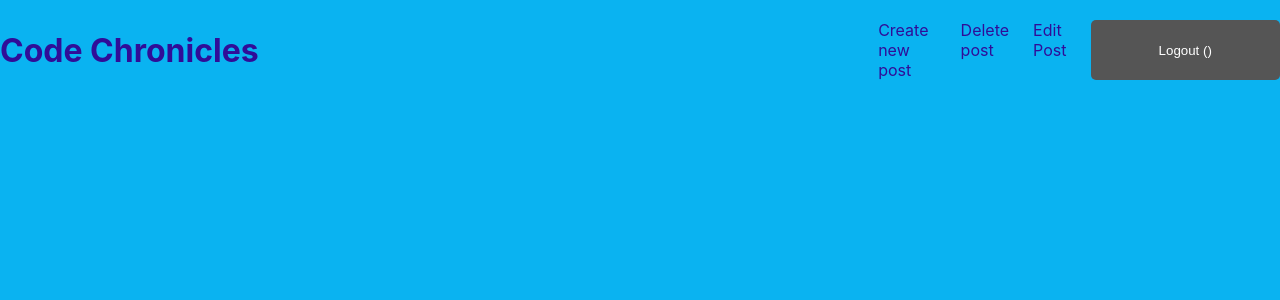
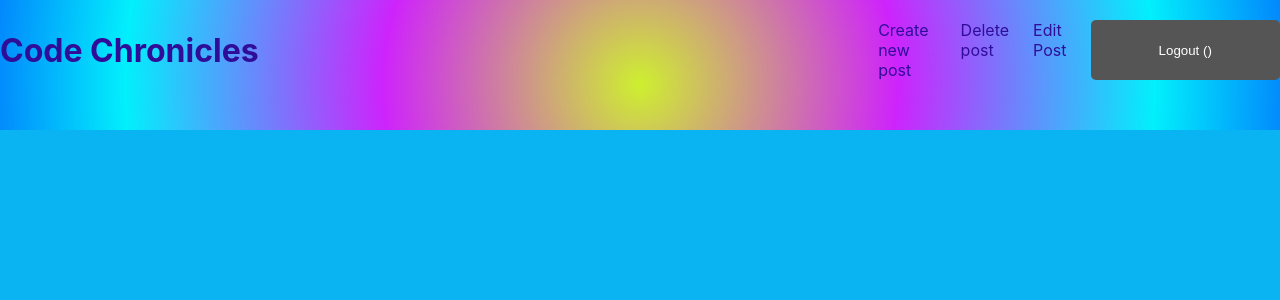
Before and after one commit to Misachka/CodeChronicles, a React (Vite) app in the folder client/: page /Dashboard in a window 1280 px wide. Shown: the top 300 px of the page. Built offline with nearby package versions, Linux system fonts and the light colour scheme.

Commit message:
a little bit of styling

```diff
--- a/client/package.json
+++ b/client/package.json
@@ -16,6 +16,7 @@
   "dependencies": {
     "@apollo/client": "^3.7.14",
     "date-fns": "^2.30.0",
+    "framer-motion": "^10.16.15",
     "graphql": "^16.6.0",
     "jwt-decode": "^4.0.0",
     "react": "^18.2.0",
--- a/client/src/pages/Dashboard.jsx
+++ b/client/src/pages/Dashboard.jsx
@@ -1,27 +1,132 @@
-import {Link} from "react-router-dom";
-import {useContext, useEffect, useState} from "react";
-import {UserContext} from "./UserContext";
-
+import { Link } from 'react-router-dom';
+import { useContext, useEffect, useState } from 'react';
+import { UserContext } from './UserContext';
+import { motion, useAnimation } from 'framer-motion';
 
 export default function Dashboard() {
   const { setUserInfo, userInfo } = useContext(UserContext);
   const username = userInfo?.username;
+  const [showWelcome, setShowWelcome] = useState(true);
+  const controls = useAnimation();
 
   const logout = () => {
     // Implement logout functionality here
   };
 
+  useEffect(() => {
+    // Hide the welcome message after 5 seconds
+    const timeout = setTimeout(() => {
+      setShowWelcome(false);
+    }, 5000);
+
+    // Bouncing animation for the welcome box
+    controls.start({
+      y: [-20, 20, -20],
+      transition: { duration: 1, repeat: Infinity },
+    });
+
+    return () => {
+      clearTimeout(timeout);
+      controls.stop();
+    };
+  }, [controls]);
+
   return (
-    <header>
-      <Link to="/" className="logo">Code Chronicles</Link>
-      <nav>
+    <div style={{ position: 'relative', overflow: 'hidden' }}>
+      <motion.div
+        animate={controls}
+        style={{
+          position: 'absolute',
+          top: '-50%',
+          left: '-50%',
+          width: '200%',
+          height: '200%',
+          borderRadius: '50%',
+          background:
+            'radial-gradient(circle, #ff0, #f0f, #0ff, #00f, #0f0, #ff0)',
+          opacity: 0.8,
+          zIndex: -1,
+        }}
+      />
+      <header>
+        <Link to="/" className="logo">
+          Code Chronicles
+        </Link>
+        <nav>
           <>
             <Link to="/create-post">Create new post</Link>
             <Link to="/delete-post">Delete post</Link>
             <Link to="/edit-post">Edit Post</Link>
             <button onClick={logout}>Logout ({username})</button>
           </>
-      </nav>
-    </header>
+        </nav>
+      </header>
+
+      {showWelcome && (
+        <motion.div
+          initial={{ scale: 0 }}
+          animate={{ rotate: 720, scale: 1 }}
+          transition={{
+            type: 'spring',
+            stiffness: 260,
+            damping: 30,
+          }}
+          style={{
+            position: 'fixed',
+            top: '50%',
+            left: '50%',
+            transform: 'translate(-50%, -50%)',
+            padding: '20px',
+            background: '#fff',
+            borderRadius: '8px',
+            boxShadow: '0 2px 5px rgba(0, 0, 0, 0.2)',
+            zIndex: 999,
+          }}
+        >
+          <h2>Welcome!</h2>
+          <p>Thank you for visiting the CodeChronicles.</p>
+          <button onClick={() => setShowWelcome(false)}>Close</button>
+          {/* Firework effect */}
+          <motion.div
+            initial={{ scale: 0 }}
+            animate={{ rotate: 360, scale: 1 }}
+            transition={{
+              type: 'spring',
+              stiffness: 260,
+              damping: 20,
+            }}
+            style={{
+              width: '10px',
+              height: '10px',
+              borderRadius: '50%',
+              background: '#ffcc00',
+              position: 'absolute',
+              top: '-20px',
+              left: '-10px',
+              zIndex: 1,
+            }}
+          />
+          <motion.div
+            initial={{ scale: 0 }}
+            animate={{ rotate: 360, scale: 1 }}
+            transition={{
+              type: 'spring',
+              stiffness: 260,
+              damping: 20,
+            }}
+            style={{
+              width: '10px',
+              height: '10px',
+              borderRadius: '50%',
+              background: '#ffcc00',
+              position: 'absolute',
+              top: '-10px',
+              right: '-10px',
+              zIndex: 1,
+            }}
+          />
+        </motion.div>
+      )}
+    </div>
   );
 }
```
Also changed, not shown: client/src/App.css (line endings or trailing spaces), 1 other file (tests, documents, lock files or other folders).
